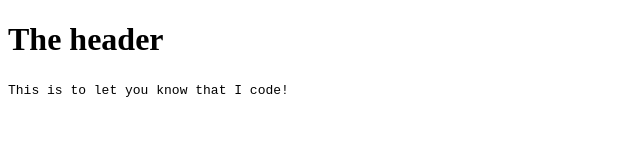
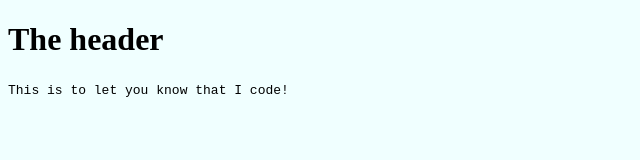
Before and after one commit to MutaJosh/Atom_first_app, a plain HTML site: page index.html in a window 1280 px wide. Shown: the whole page, without its empty margins (0-640 px from the left). Drawn offline with Linux system fonts and the light colour scheme.

Commit message:
Adding background!

```diff
--- a/css/style.css
+++ b/css/style.css
@@ -1,4 +1,4 @@
 body {
   color: black;
-
+  background: azure;
 }
```
